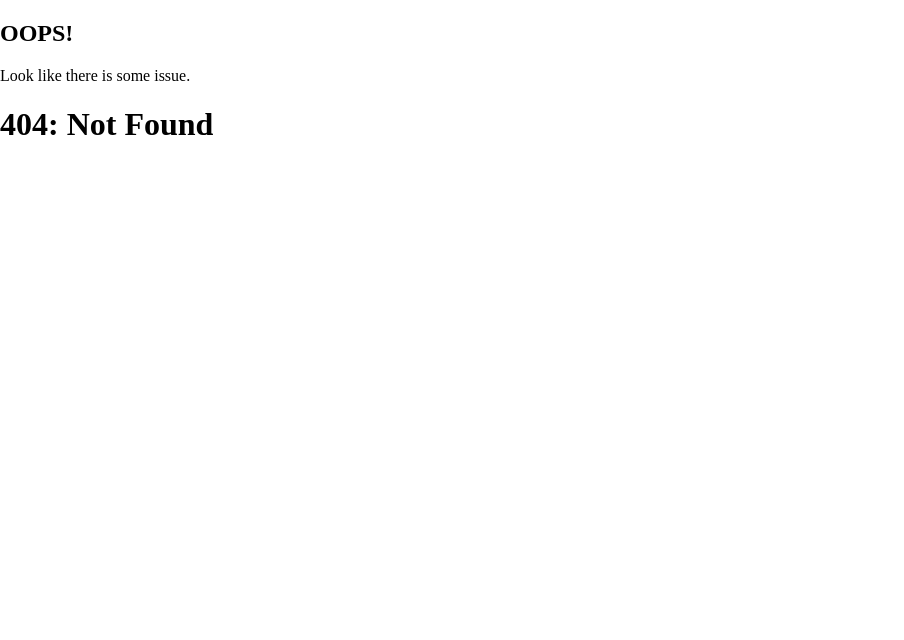
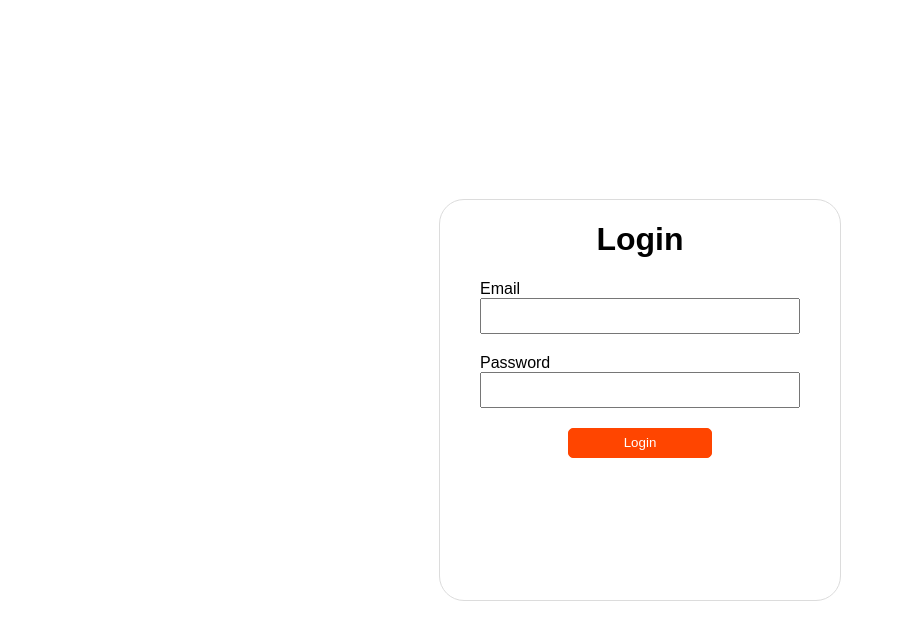
Before and after one commit to slytherin20/React, a React (Vite) app: page /login in a window 1280 px wide. Before the commit this address had no page. Shown: the top 640 px of the page, without its empty margins (0-904 px from the left). Built offline with nearby package versions, Linux system fonts and the light colour scheme.

Commit message:
Assignment-7

```diff
--- a/package.json
+++ b/package.json
@@ -18,6 +18,7 @@
   },
   "homepage": "https://github.com/slytherin20/React#readme",
   "dependencies": {
+    "formik": "^2.2.9",
     "react": "^18.2.0",
     "react-dom": "^18.2.0",
     "react-router-dom": "^6.8.1"
--- a/src/App.js
+++ b/src/App.js
@@ -14,6 +14,7 @@ import AboutUs from "./AboutUs";
 import ContactUs from "./ContactUs";
 import RouteError from "./RouteError";
 import RestaurantMenu from "./RestaurantMenu";
+import LoginForm from "./LoginForm";
 function AppLayout() {
   const [searchVal, setSearchVal] = useState("");
   const navigate = useNavigate();
@@ -57,6 +58,10 @@ const appRouter = createBrowserRouter([
     ],
     errorElement: <RouteError />,
   },
+  {
+    path: "/login",
+    element: <LoginForm />,
+  },
 ]);
 const root = ReactDOM.createRoot(document.getElementById("root"));
 root.render(
--- a/src/Header.js
+++ b/src/Header.js
@@ -37,9 +37,11 @@ export default function Header({ searchResults }) {
             Logout
           </button>
         ) : (
-          <button type="button" onClick={changeLoginStatus}>
-            Login
-          </button>
+          <Link to="/login">
+            <button type="button" onClick={changeLoginStatus}>
+              Login
+            </button>
+          </Link>
         )}
       </div>
     </div>
--- /dev/null
+++ b/src/LoginForm.js
@@ -0,0 +1,56 @@
+import { useFormik } from "formik";
+
+export default function LoginForm() {
+  const validate = (values) => {
+    let errors = {};
+    if (!values.email) errors.email = "*Required";
+    else if (!/^[A-Z0-9._%+-]+@[A-Z0-9.-]+\.[A-Z]{2,4}$/i.test(values.email))
+      errors.email = "Invalid E-mail Address";
+    if (!values.password) errors.password = "*Required";
+    else if (values.password.length < 8)
+      errors.password = "Must be atleast 8 characters long";
+    return errors;
+  };
+  const formik = useFormik({
+    initialValues: {
+      email: "",
+      password: "",
+    },
+    validate,
+    onSubmit: (values) => {
+      alert(JSON.stringify(values, null, 2));
+    },
+  });
+  return (
+    <div className="login-page">
+      <h1>Login</h1>
+      <form onSubmit={formik.handleSubmit}>
+        <label htmlFor="email">Email</label>
+        <input
+          type="email"
+          name="email"
+          id="email"
+          value={formik.values.email}
+          onChange={formik.handleChange}
+          onBlur={formik.handleBlur}
+        />
+        {formik.touched.email && formik.errors.email ? (
+          <p className="form-error">{formik.errors.email}</p>
+        ) : null}
+        <label htmlFor="password">Password</label>
+        <input
+          type="password"
+          name="password"
+          id="password"
+          value={formik.values.password}
+          onChange={formik.handleChange}
+          onBlur={formik.handleBlur}
+        />
+        {formik.touched.password && formik.errors.password ? (
+          <p className="form-error">{formik.errors.password}</p>
+        ) : null}
+        <button type="submit">Login</button>
+      </form>
+    </div>
+  );
+}
--- a/style.css
+++ b/style.css
@@ -120,3 +120,41 @@ body {
   height: 150px;
   background-color: gray;
 }
+.login-page {
+  width: 400px;
+  height: 400px;
+  border-radius: 25px;
+  border: solid 1px gainsboro;
+  margin: calc((100vh - 402px) / 2) auto;
+  font-family: sans-serif;
+}
+.login-page h1 {
+  text-align: center;
+}
+.login-page form {
+  display: flex;
+  flex-direction: column;
+  width: 80%;
+  margin: auto;
+}
+#email,
+#password {
+  height: 30px;
+  margin-bottom: 20px;
+}
+.login-page form button {
+  width: 45%;
+  height: 30px;
+  margin: auto;
+  border-radius: 5px;
+  border: solid 1px orangered;
+  background-color: orangered;
+  color: white;
+  cursor: pointer;
+}
+.login-page form button:hover {
+  transform: scale(1.1);
+}
+.form-error {
+  color: orangered;
+}
```
Also changed, not shown: 1 other file (tests, documents, lock files or other folders).
